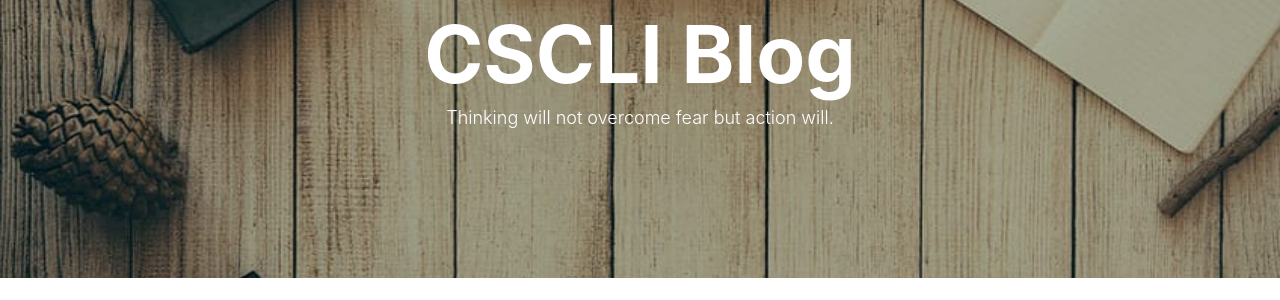
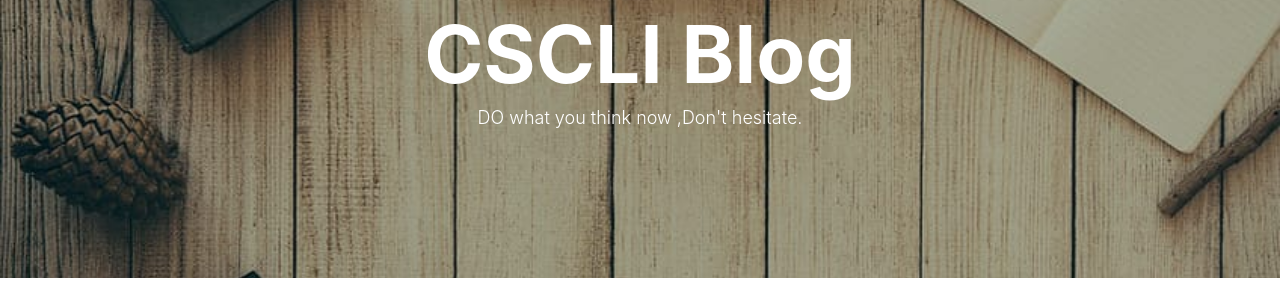
Before and after one commit to cscli/cscli.github.io, a Jekyll site: the page built from index.html, in a window 1280 px wide and 900 px high. Shown: the part 140-440 px from the top of the window. Built offline with Jekyll 4.4.1, drawn with Linux system fonts in a browser that asks for light colours; nearby versions of some CDN libraries; the list of posts is cut into pages by our own code; comment, search, counter and statistics services are not loaded.

Commit message:
change description in index.html

```diff
--- a/index.html
+++ b/index.html
@@ -1,6 +1,6 @@
 ---
 layout: page
-description: "Thinking will not overcome fear but action will."
+description: "DO what you think now ,Don't hesitate."
 ---
 
 {% for post in paginator.posts %}
```
